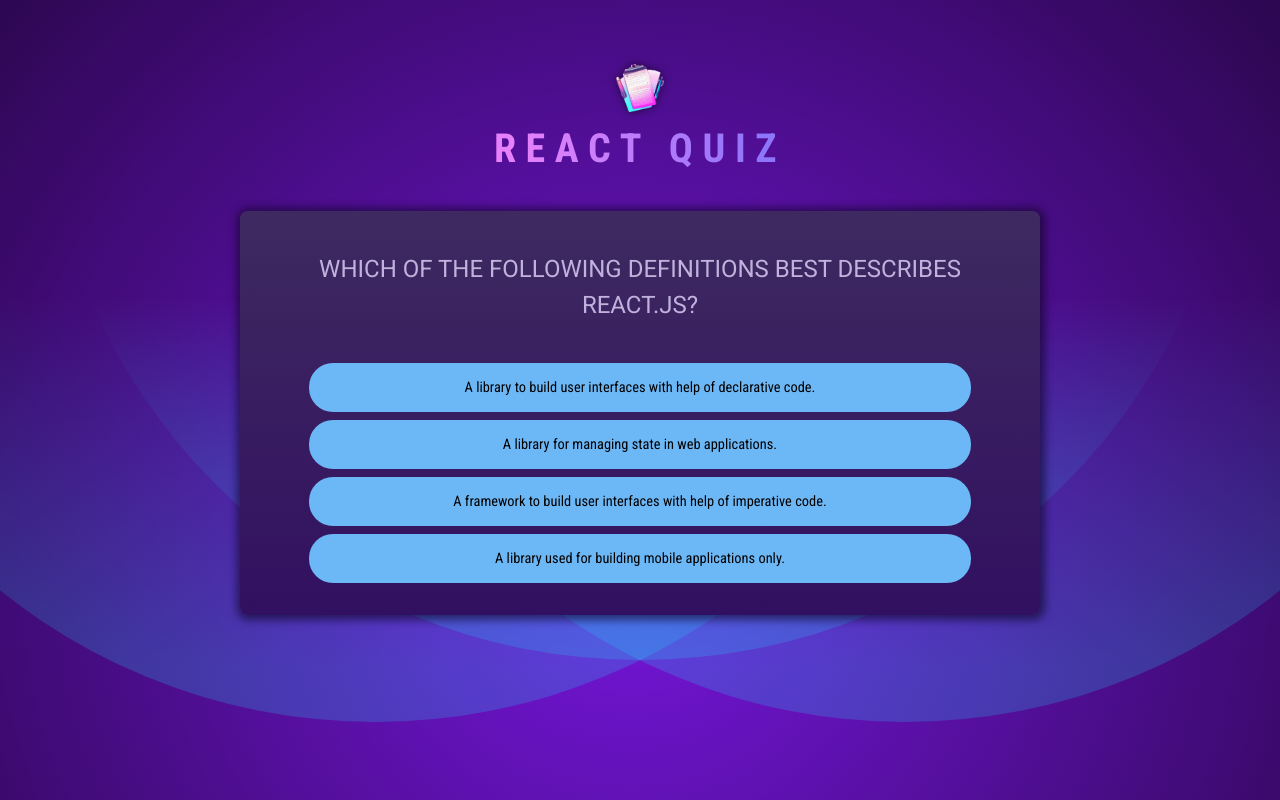
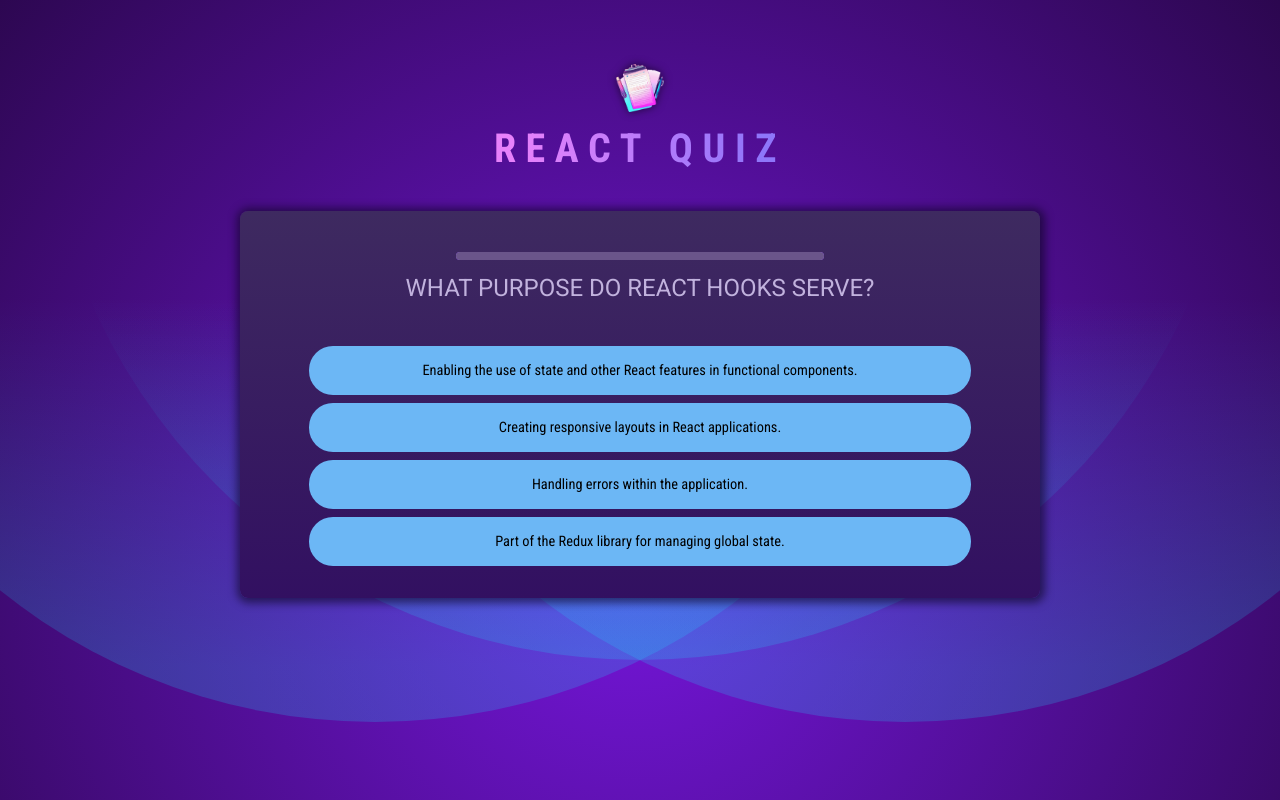
Before and after one commit to cerbin1/react-sandbox, a React (Vite) app in the folder 8-project-quiz-app/: page / in a window 1280 px wide. Built offline with nearby package versions, Linux system fonts and the light colour scheme.

Commit message:
Add progress bar and timer for answering the question (not fully working yet)

```diff
--- a/8-project-quiz-app/src/App.jsx
+++ b/8-project-quiz-app/src/App.jsx
@@ -1,6 +1,9 @@
 import Header from "./components/Header";
+import ProgressBar from "./components/ProgressBar";
 import questions from "./questions";
-import { useState } from "react";
+import { useState, useEffect } from "react";
+
+const TIMER = 5000;
 
 function App() {
   const [questionIndex, setQuestionIndex] = useState(0);
@@ -8,6 +11,15 @@
   const [gameOver, setGameOver] = useState(false);
 
   const question = questions[questionIndex];
+
+  useEffect(() => {
+    const timer = setTimeout(() => {
+      handleQuestionAnswer(-1);
+    }, TIMER);
+    return () => {
+      clearTimeout(timer);
+    };
+  }, [questionIndex]);
 
   function handleQuestionAnswer(answerIndex) {
     if (answerIndex === 0) {
@@ -27,6 +39,7 @@
         <div id="quiz">
           <div id="question-overview">
             <div id="question">
+              <ProgressBar timer={TIMER} />
               <h2>{question.text}</h2>
             </div>
             <div id="answers">
--- /dev/null
+++ b/8-project-quiz-app/src/components/ProgressBar.jsx
@@ -0,0 +1,19 @@
+import { useState, useEffect } from "react";
+
+const TIMER = 3000;
+
+export default function ProgressBar({ timer }) {
+  const [remainingTime, setRemainingTime] = useState(timer);
+
+  useEffect(() => {
+    const interval = setInterval(() => {
+      setRemainingTime((prevTime) => prevTime - 10);
+    }, 10);
+
+    return () => {
+      clearInterval(interval);
+    };
+  }, []);
+
+  return <progress value={remainingTime} max={timer} />;
+}
```
